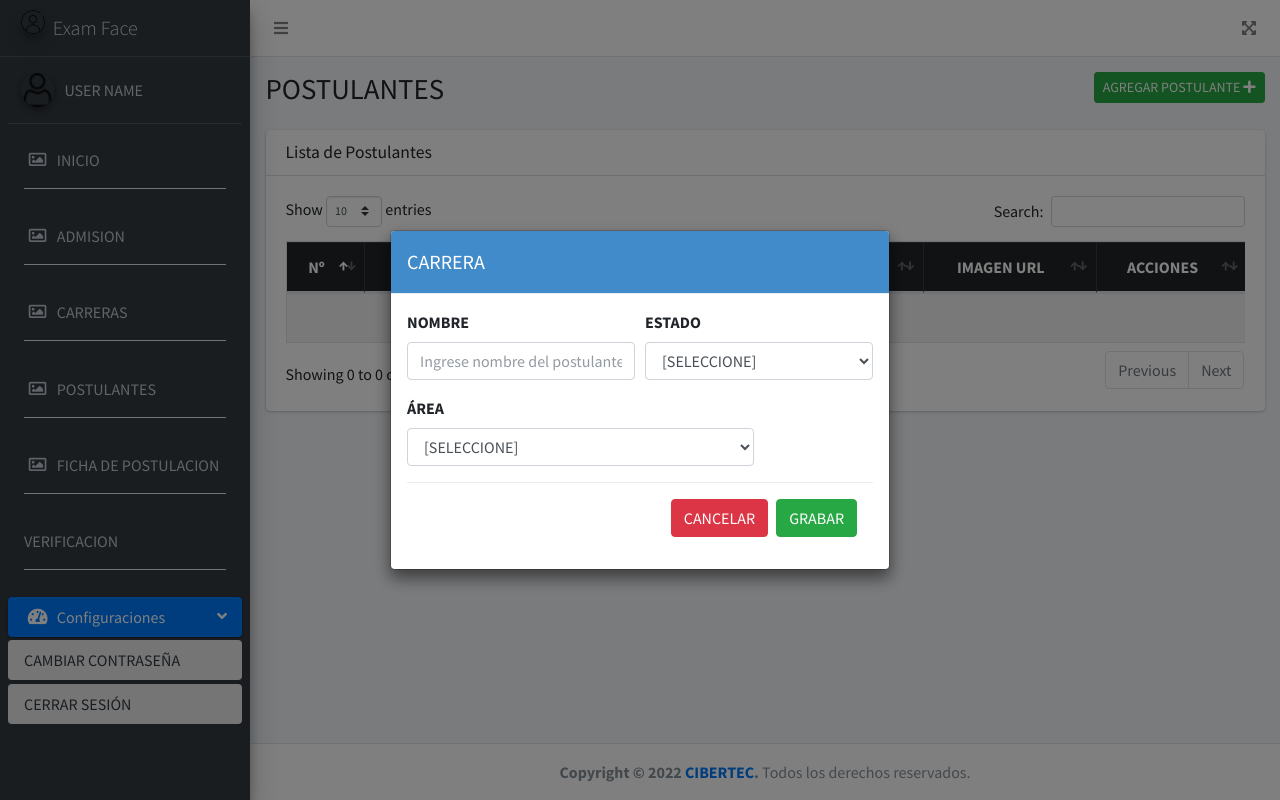
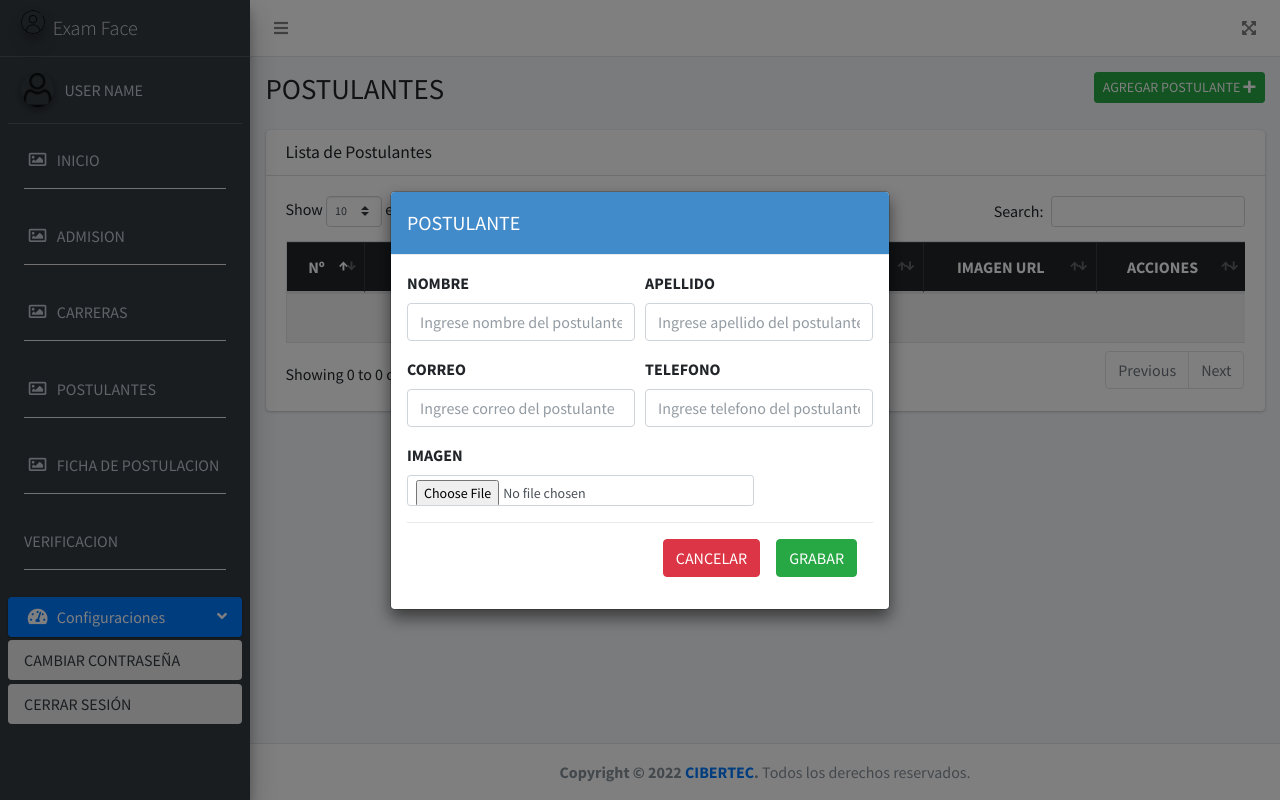
Before and after one commit to jsiguenzac/FrontPHP, a PHP site: page /postulante.php in a window 1280 px wide, after a click on "AGREGAR POSTULANTE". Run offline with PHP 8.4, Linux system fonts and the light colour scheme; some libraries are stand-ins or nearby versions.

Commit message:
Avance de Postulante

```diff
--- a/js/postulante.js
+++ b/js/postulante4.js
@@ -39,9 +39,19 @@ tabladata = $('#tablePostulante').DataTable({
     }
     });
 
-    ////////////FALTA IMpl
     /*EVENTO ONCLICK AL BTN-EDIT*/
     $(document).on("click",".btn-editar",function(){
+        var nombre;
+        nombre=$(this).parents("tr").find("td")[1].innerHTML;
+        swal({
+            title: "¿Seguro que desea editar "+nombre+"?",
+            text: "Se actualizará de la lista",
+            icon: "warning",
+            dangerMode: true,
+            buttons: true,
+        })
+        .then((willUpdate) => {
+            if (willUpdate) {
                 var id,name,lastName, email,phone,imageUrl,studentId;
                 var row = $(this).closest('tr');
                 //obtener datos de las filas de la tabla
@@ -51,18 +61,18 @@ tabladata = $('#tablePostulante').DataTable({
                 email = tabladata.row( row ).data().email;
                 phone = tabladata.row( row ).data().phone;
                 imageUrl = tabladata.row( row ).data().imageUrl;
-       studentId = tabladata.row( row ).data().studentId;
-
-
+                //studentId = tabladata.row( row ).data().studentId;
                 //mostrar datos
                 $("#idcod").val(id);
-        $("#iddescripcion").val(name);
-        $("#idestado").val(lastName);
-        $("#idarea").val(email);
-        $("#idarea").val(phone);
-        $("#idarea").val(imageUrl);
-        $("#idarea").val(studentId);
+                $("#idnombre").val(name);
+                $("#idapellido").val(lastName);
+                $("#idcorreo").val(email);
+                $("#idfono").val(phone);
+                $("#idimagen").val(imageUrl);
+                //$("#idstuid").val(studentId);
                 $('#idAgregarPos').modal('show'); //abrir modal
+                }
+        });
     })
 
 });
@@ -71,8 +81,11 @@ tabladata = $('#tablePostulante').DataTable({
 function Guardar() {
     var request = {
         id:$("#idcod").val(),
-            descripcion:$("#iddescripcion").val(),
-            estado:$("#idestado").val()
+        name:$("#idnombre").val(),
+        lastName:$("#idapellido").val(),
+        email:$("#idcorreo").val(),
+        phone:$("#idfono").val(),
+        imageUrl:$("#idimagen").val()
     }
     jQuery.ajax({
         url: 'http://localhost:8081/api/v1/postulante/registrar',
@@ -82,10 +95,9 @@ function Guardar() {
         success: function (data) {
 
             if (data) {
-                tabladata.ajax.reload();
-
                 swal("Exito", "Se guardo la correctamente", "success")
                 $('#idAgregarPos').modal('hide');
+                tabladata.ajax.reload();
             } else {
                 swal("Error", "No se pudo guardar los cambios", "warning")
             }
@@ -120,7 +132,7 @@ $(document).on("click",".btn-eliminar",function(){
                     type:"DELETE",
                     success:function(){
                         swal("Ok","Se eliminó correctamente!","success").then(function(){
-                            window.location="postulante.php";
+                            tabladata.ajax.reload();
                         });
                     }
                 });
--- a/postulante.php
+++ b/postulante.php
@@ -76,35 +76,38 @@
                                 <div class="modal-dialog modal-dialog-centered">
                                   <div class="modal-content">
                                     <div class="modal-header">
-                                      <h5 class="modal-title" id="staticBackdropLabel">CARRERA</h5>
+                                      <h5 class="modal-title" id="staticBackdropLabel">POSTULANTE</h5>
                                     </div>
                                     <div class="modal-body">
                                       <!--inicio de cajas --------->
                                             <form id="idpostulantes" action=" " method="post">
                                             <div class="form-row">
-                                              <input type="text" class="form-control col-sm-2" id="id" name="id" value="0" hidden="">
+                                              <input type="text" class="form-control col-sm-2" id="idcod" name="id" value="0" hidden="">
                                                   <div class="form-group col-md-6">
-                                                    <label for="inputDescripcion">NOMBRE</label>
-                                                    <input type="text" class="form-control" id="iddescripcion" name="descripcion" placeholder="Ingrese nombre del postulante">
+                                                    <label for="inputNombre">NOMBRE</label>
+                                                    <input type="text" class="form-control" id="idnombre" name="nombre" placeholder="Ingrese nombre del postulante">
                                                   </div>
                                                   <div class="form-group col-md-6">
-                                                      <label for="inputTipo_habi">ESTADO</label>
-                                                      <select id="idestado" name="estado" class="form-control">
-                                                        <option selected>[SELECCIONE]</option>
-                                                        <option>ACTIVO</option>
-                                                        <option>INACTIVO</option>
-                                                      </select>
+                                                    <label for="inputApellido">APELLIDO</label>
+                                                    <input type="text" class="form-control" id="idapellido" name="apellido" placeholder="Ingrese apellido del postulante">
+                                                  </div>
+                                                  <div class="form-group col-md-6">
+                                                    <label for="inputCorreo">CORREO</label>
+                                                    <input type="text" class="form-control" id="idcorreo" name="correo" placeholder="Ingrese correo del postulante">
+                                                  </div>
+                                                  <div class="form-group col-md-6">
+                                                    <label for="inputFono">TELEFONO</label>
+                                                    <input type="text" class="form-control" id="idfono" name="fono" placeholder="Ingrese telefono del postulante">
                                                   </div>
                                                   <div class="form-group col-md-9">
-                                                      <label for="inputTipo_habi">ÁREA</label>
-                                                      <select id="idarea" name="area_id" class="form-control">
-                                                        <option selected>[SELECCIONE]</option>
-                                                      </select>
+                                                    <label for="formFileSm" class="form-label">IMAGEN</label>
+                                                    <input class="form-control form-control-sm" id="idimagen" type="file">
                                                   </div>
                                               </div>
                                                   <div class="modal-footer">
                                                     <button type="button" class="btn btn-danger" id="idcancelar" data-bs-dismiss="modal">CANCELAR</button>
-                                                    <button type="submit" class="btn btn-success" onclick="RegistrarCarreras()">GRABAR</button>
+                                                    <if ></if>
+                                                    <button type="button" class="btn btn-success" onclick="Guardar()">GRABAR</button>
                                                   </div>
                                             </form>
                                     </div>
@@ -121,7 +124,7 @@
     <!--FIN DE CONTENIDO DE CADA HTML-->
 
     <?php require('./layout/footer2.php')?>
-    <script src="./js/postulante.js"></script>
+    <script src="./js/postulante4.js"></script>
 
 </body>
 </html>
```
Lines whose indentation alone changed are shown as unchanged.
